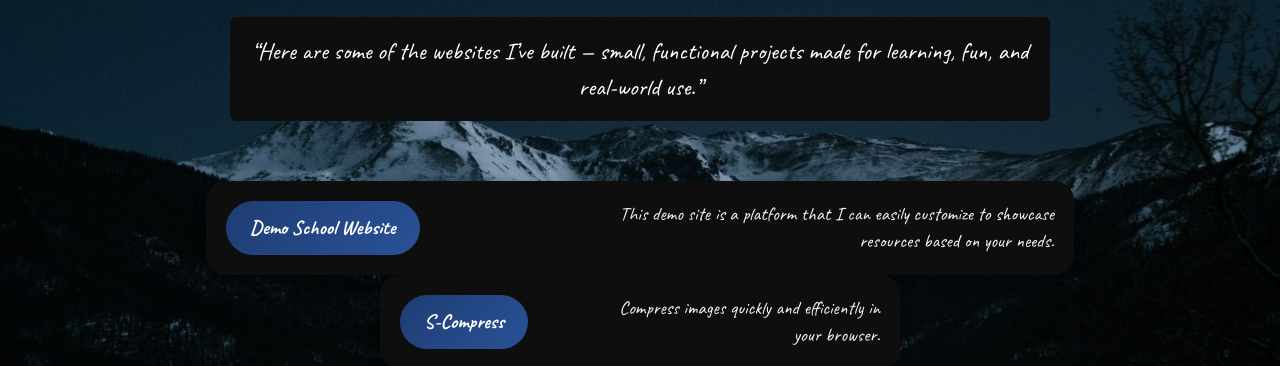
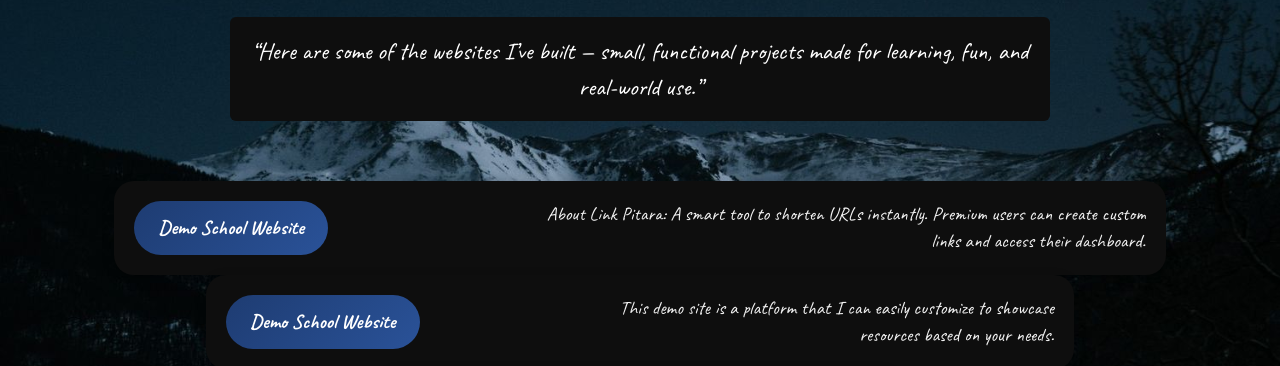
Before and after one commit to theshivamsahani/theshivamsahani.github.io, a plain HTML site: page index.html in a window 1280 px wide. Shown: the part 427-793 px from the top of the page. Drawn offline with Linux system fonts and the light colour scheme.

Commit message:
Update index.html

```diff
--- a/index.html
+++ b/index.html
@@ -90,6 +90,13 @@
         <!-- Menu Small Item -->
         <div class="main_small_button_list">
   </div>
+
+        <div class="project_item">
+    <a class="project_link" href="https://linkpitara.netlify.app/" target="_blank" rel="nofollow">Demo School Website</a>
+    <p class="project_desc">About Link Pitara:
+A smart tool to shorten URLs instantly. Premium users can create custom links and access their dashboard.</p>
+  </div>
+
   <div class="project_item">
     <a class="project_link" href="https://theshivamsahani.github.io/Demo-School-Website/" target="_blank" rel="nofollow">Demo School Website</a>
     <p class="project_desc">This demo site is a platform that I can easily customize to showcase resources based on your needs.</p>
```
